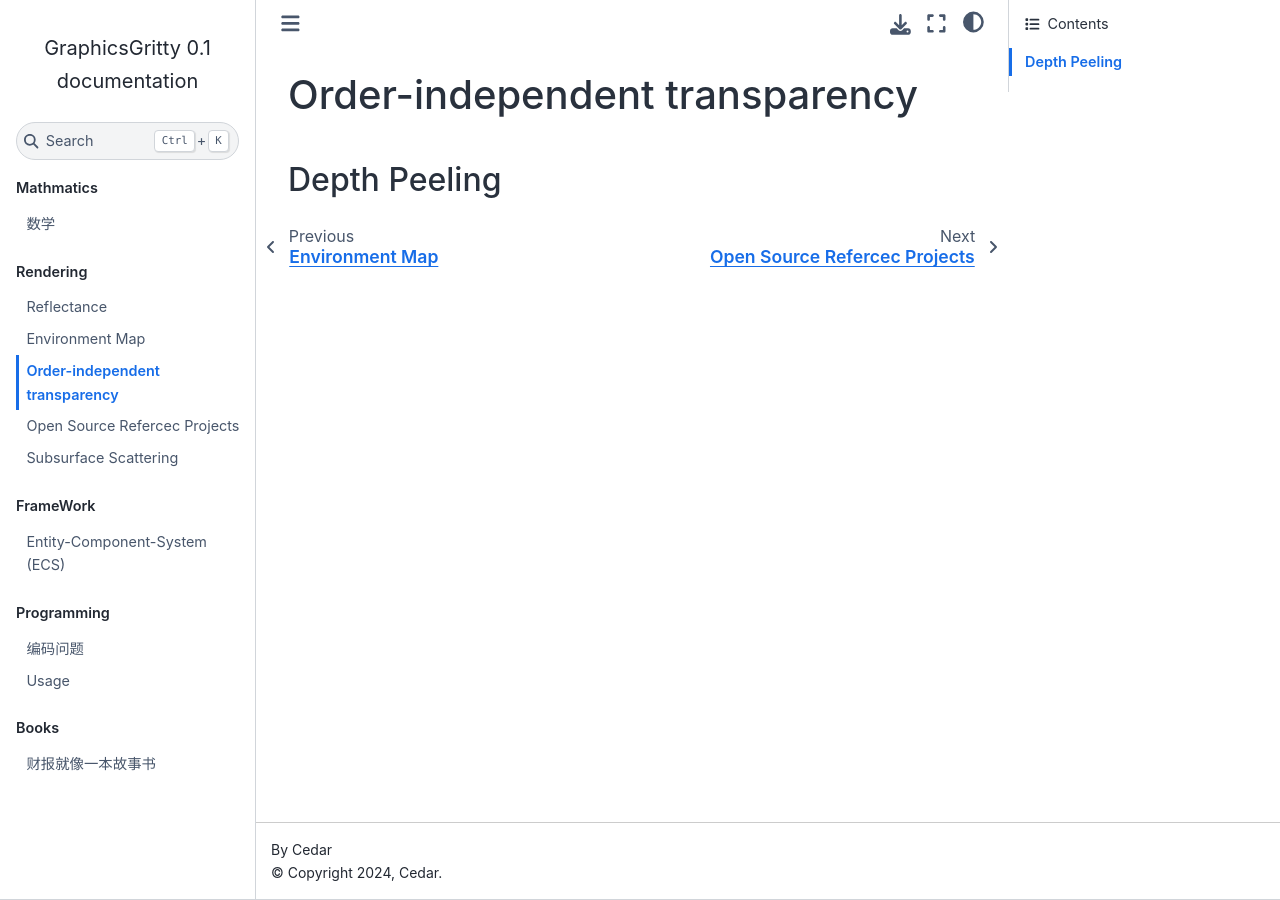
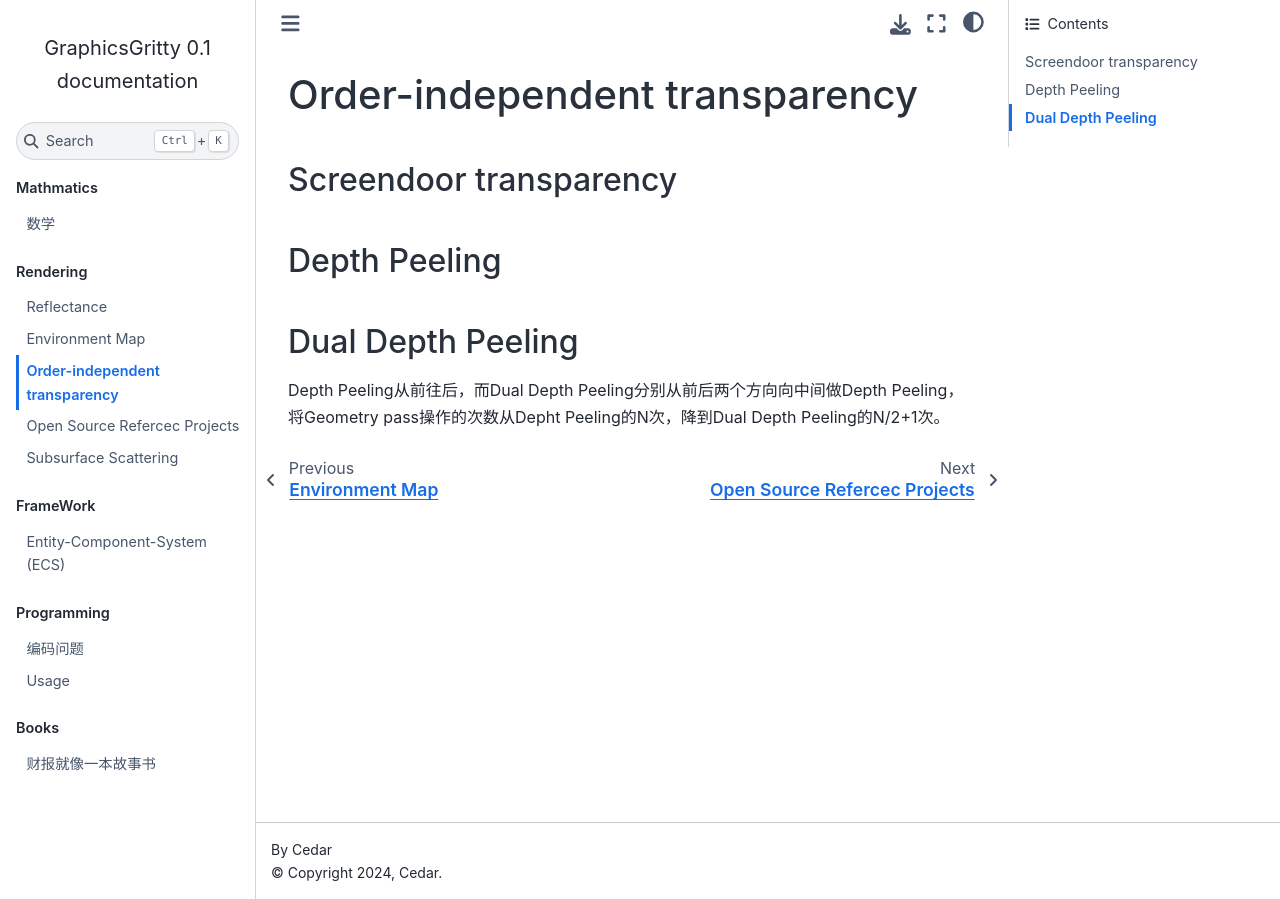
Before and after one commit to cedarz/GraphicsGritty, a Sphinx documentation site: the page built from docs/source/Rendering/oit.md, in a window 1280 px wide. Built offline with Sphinx 7.4.7 and the Sphinx Book theme 1.1.4, drawn with Linux system fonts in a browser that asks for light colours.

Commit message:
update oit

```diff
--- a/docs/source/Rendering/oit.md
+++ b/docs/source/Rendering/oit.md
@@ -1,3 +1,9 @@
 # Order-independent transparency
 
+## Screendoor transparency
+
 ## Depth Peeling
+
+
+## Dual Depth Peeling
+Depth Peeling从前往后，而Dual Depth Peeling分别从前后两个方向向中间做Depth Peeling，将Geometry pass操作的次数从Depht Peeling的N次，降到Dual Depth Peeling的N/2+1次。
--- a/docs/source/math/index.rst
+++ b/docs/source/math/index.rst
@@ -11,7 +11,7 @@ Mathmathcs for Computer Graphics
 - 3D Math Primer for Graphics and Game Development(中文版：3D数学基础：图形与游戏开发)
 - Geometric Tools for Computer Graphics(中文版：计算机图形学几何工具算法详解)
 - Visualizing Quaternions(The Morgan Kaufmann Series in Interactive 3D Technology)
-
+- Mathematics for Computer Graphics Fifth Edition
 
 
 .. toctree::
```
